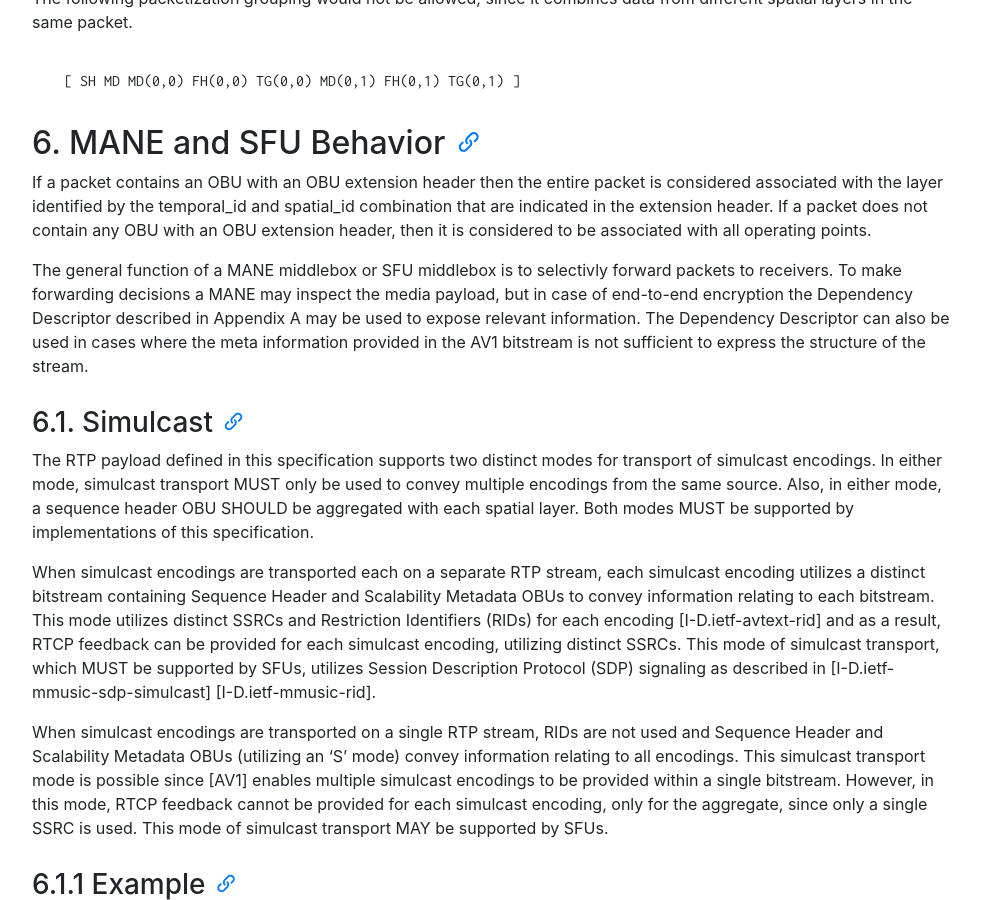
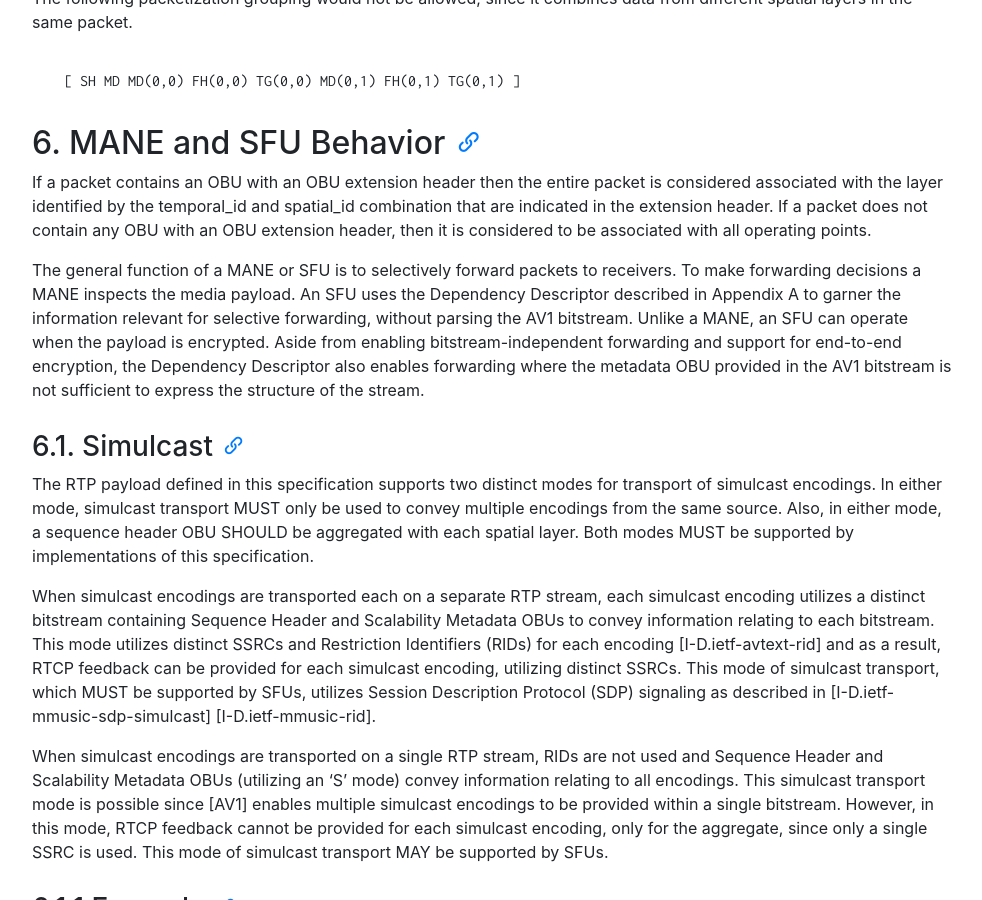
Before and after one commit to AOMediaCodec/av1-rtp-spec, a Jekyll site: the page built from index.md, in a window 1280 px wide and 900 px high, scrolled down 8196 px. Shown: the whole window, without its empty margins (53-1035 px from the left). Built offline with Jekyll 4.4.1, drawn with Linux system fonts in a browser that asks for light colours; nearby versions of some CDN libraries.

Commit message:
Update of the text on MANEs versus SFUs

```diff
--- a/av1-rtp-spec.md
+++ b/av1-rtp-spec.md
@@ -292,7 +292,7 @@ The following packetization grouping would not be allowed, since it combines dat
 
 If a packet contains an OBU with an OBU extension header then the entire packet is considered associated with the layer identified by the temporal_id and spatial_id combination that are indicated in the extension header. If a packet does not contain any OBU with an OBU extension header, then it is considered to be associated with all operating points.
 
-The general function of a MANE middlebox or SFU middlebox is to selectivly forward packets to receivers. To make forwarding decisions a MANE may inspect the media payload, but in case of end-to-end encryption the Dependency Descriptor described in Appendix A may be used to expose relevant information. The Dependency Descriptor can also be used in cases where the meta information provided in the AV1 bitstream is not sufficient to express the structure of the stream.
+The general function of a MANE or SFU is to selectively forward packets to receivers. To make forwarding decisions a MANE inspects the media payload. An SFU uses the Dependency Descriptor described in Appendix A to garner the information relevant for selective forwarding, without parsing the AV1 bitstream. Unlike a MANE, an SFU can operate when the payload is encrypted. Aside from enabling bitstream-independent forwarding and support for end-to-end encryption, the Dependency Descriptor also enables forwarding where the metadata OBU provided in the AV1 bitstream is not sufficient to express the structure of the stream.
 
 
 ### 6.1. Simulcast
```
